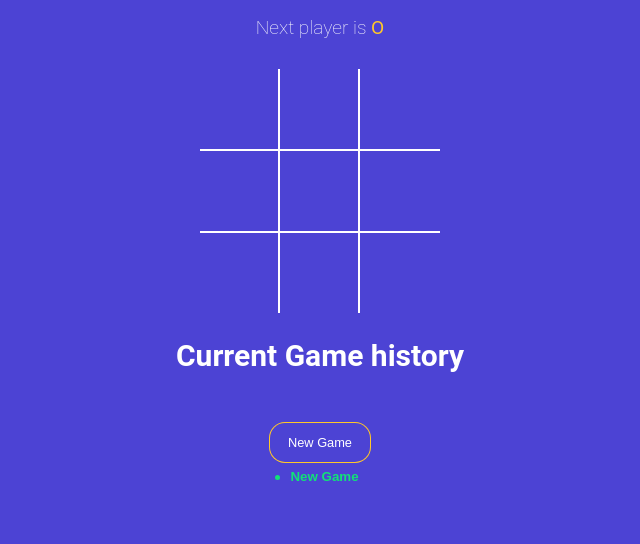
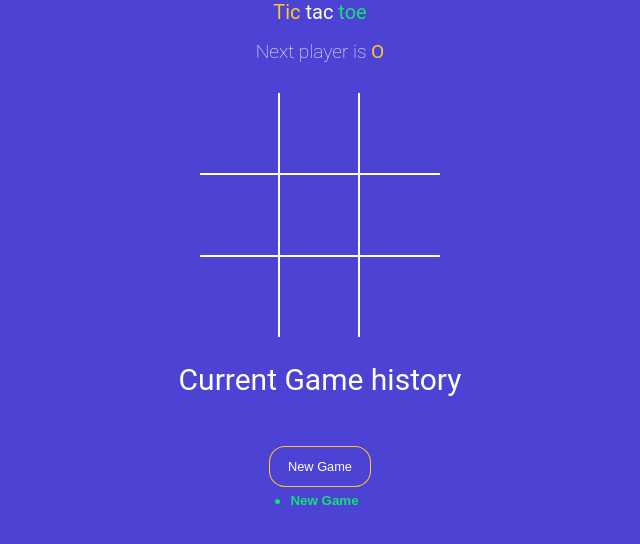
Before and after one commit to nabhinav-jain/tic-tac-toe, a React (Vite) app: page / in a window 1280 px wide. Shown: the top 544 px of the page, without its empty margins (320-960 px from the left). Built offline with nearby package versions, Linux system fonts and the light colour scheme.

Commit message:
builded the game now ready for production and deployment

```diff
--- a/src/App.jsx
+++ b/src/App.jsx
@@ -76,13 +76,23 @@ function App() {
 
   return (
     <div className="app">
+      <div>
+        <span className="text-orange">Tic</span> tac{' '}
+        <span className="text-green">toe</span>
+      </div>
       <StatusMessage winner={winner} gamingBoard={gamingBoard} />
       <Board
         squares={gamingBoard.squares}
         handlesquareClick={handlesquareClick}
         winningSquares={winningSquares}
       />
-      <h2>Current Game history</h2>
+      <h2
+        style={{
+          fontWeight: 'normal',
+        }}
+      >
+        Current Game history
+      </h2>
       <button
         onClick={() => {
           reset();
```
